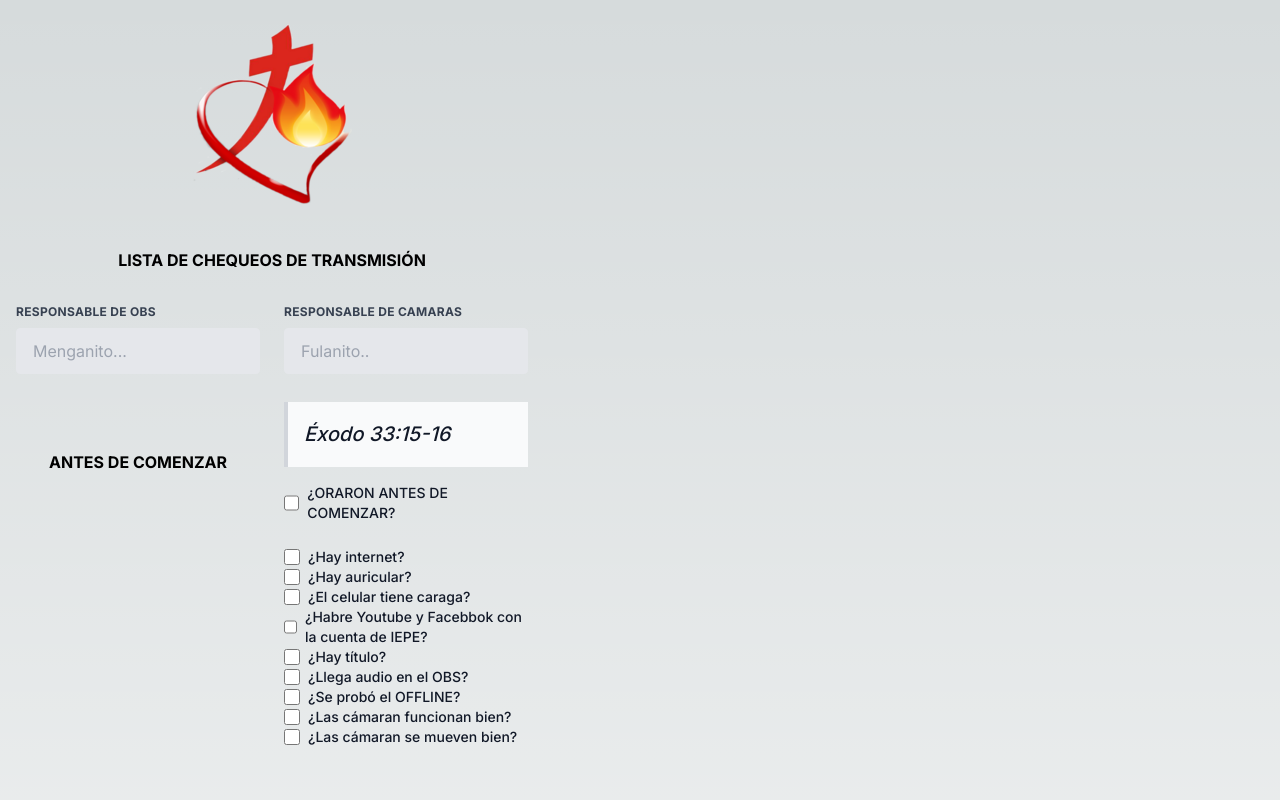
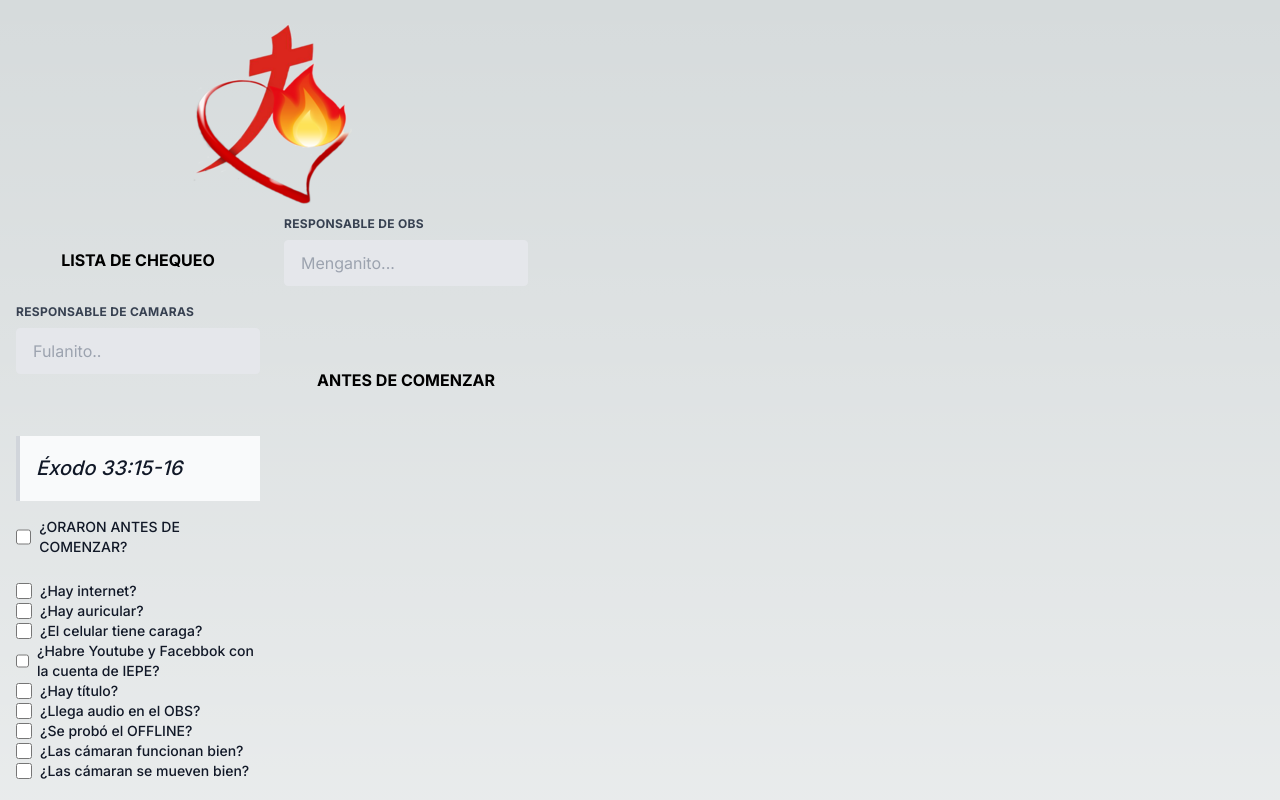
Before and after one commit to ortizvictorw/transmision-iepe, a Next.js app: page /checklist in a window 1280 px wide. Shown: the top 800 px of the page. Built offline with nearby package versions, Linux system fonts and the light colour scheme; no server answers.

Commit message:
cambio en titulo

```diff
--- a/src/app/checklist/page.tsx
+++ b/src/app/checklist/page.tsx
@@ -64,7 +64,7 @@ export default function CheckList() {
         />
       </div>
       <div className="flex flex-wrap -mx-3 mb-6">
-        <h1 className="font-bold mx-auto my-8 uppercase">Lista de chequeos de  transmisión</h1>
+        <h1 className="font-bold mx-auto my-8 uppercase">Lista de chequeo</h1>
         <div className="w-full md:w-1/2 px-3 mb-6 md:mb-0">
           <label className="block uppercase tracking-wide text-gray-700 text-xs font-bold mb-2" htmlFor="responsable-obs">
             Responsable de OBS
```
